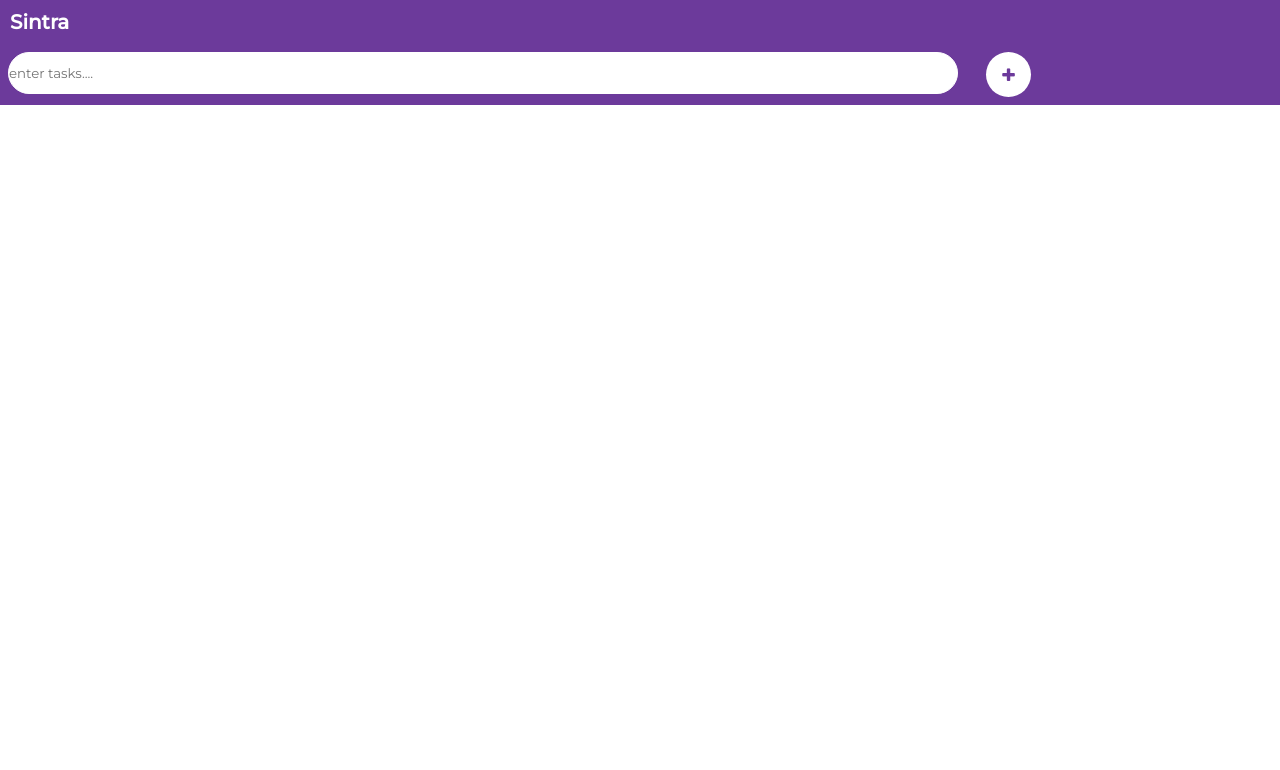
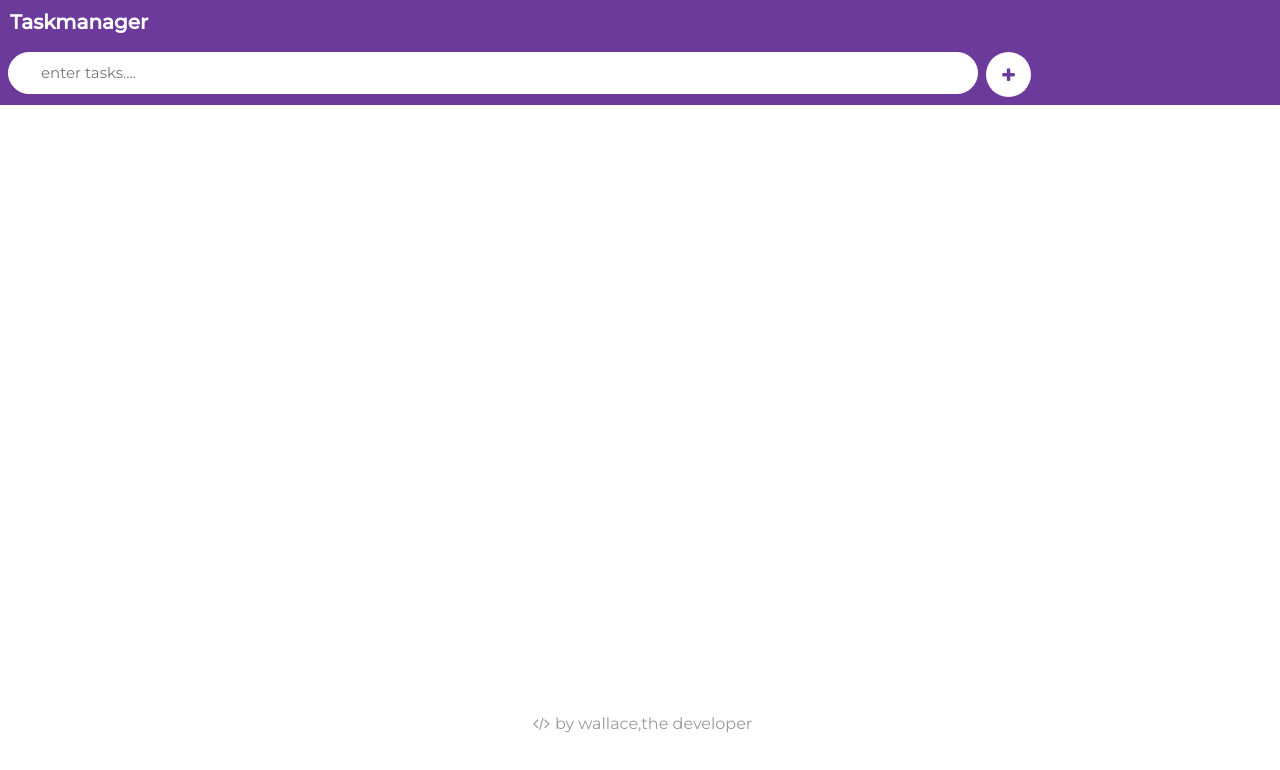
Before and after one commit to wallacesintra/toDoList, a plain HTML site: page index.html in a window 1280 px wide. Drawn offline with Linux system fonts and the light colour scheme.

Commit message:
update 2.0

```diff
--- a/index.html
+++ b/index.html
@@ -9,12 +9,12 @@
     <link rel="preconnect" href="https://fonts.gstatic.com" crossorigin>
     <link href="https://fonts.googleapis.com/css2?family=Montserrat:ital,wght@0,100;0,400;0,500;1,500&display=swap" rel="stylesheet">
     <link rel="stylesheet" href="https://cdnjs.cloudflare.com/ajax/libs/font-awesome/4.7.0/css/font-awesome.min.css">
-    <title>Sintra's Tasks</title>
+    <title>Sintra's TaskManager</title>
 </head>
 <body>
     <div class="container">
         <div class="title">
-            <h3>Sintra</h3>
+            <h3>Taskmanager</h3>
             <div class="inputContainer">
                 <input type="text" name="" id="Input" placeholder="enter tasks....">
                 <i class="fa fa-plus" aria-hidden="true" id="add"></i>
@@ -22,13 +22,12 @@
         </div>
         <div class="tasks">
             <ul>
-                <!-- <li class="listStyle">
-                    Lorem ipsum, dolor sit amet consectetur adipisicing elit. Veniam, dolores.
-                    <i class="remove">X</i>
-                    <i class="cancel">D</i>
-                </li> -->
+
             </ul>
         </div>
+    </div>
+    <div class="chini">
+        <footer><i class="fa fa-code" aria-hidden="true"></i>by wallace,the developer</footer>
     </div>
 
 
--- a/styles.css
+++ b/styles.css
@@ -14,6 +14,9 @@
 .title h3{
     padding: 10px;
     font-size: 20px;
+}
+.container{
+    min-height: 85vh;
 }
 .inputContainer{
     padding: 8px;
@@ -37,9 +40,14 @@
     background-color: white;
     color: rgb(108, 58, 155);
 }
+::placeholder{
+    padding-left: 12px;
+    font-size: 15px;
+}
+input[type=text], select{
+    padding-left: 20px;
+}
 .listStyle{
-    /* display: grid; */
-    /* place-items: center; */
     margin: auto;
     margin-top: 30px;
     margin-bottom: 20px;
@@ -61,8 +69,6 @@
     background-color: red;
     text-align: center;
     color: white;
-    /* text-decoration: line-through; */
-
 }
 .cancel{
     float: right;
@@ -74,3 +80,22 @@
     text-align: center;
     color: white;
 }
+footer{
+    position: relative;
+    left: 0;
+    right: 0;
+    bottom: 0;
+    text-align: center;
+    padding: 30px 0;
+    margin-top: 0px;
+    height: 10px;
+    opacity: 0.4;
+}
+footer i{
+    padding: 5px;
+}
+@media(max-width:600px){
+    footer{
+        opacity: 0.2;
+    }
+}
```
